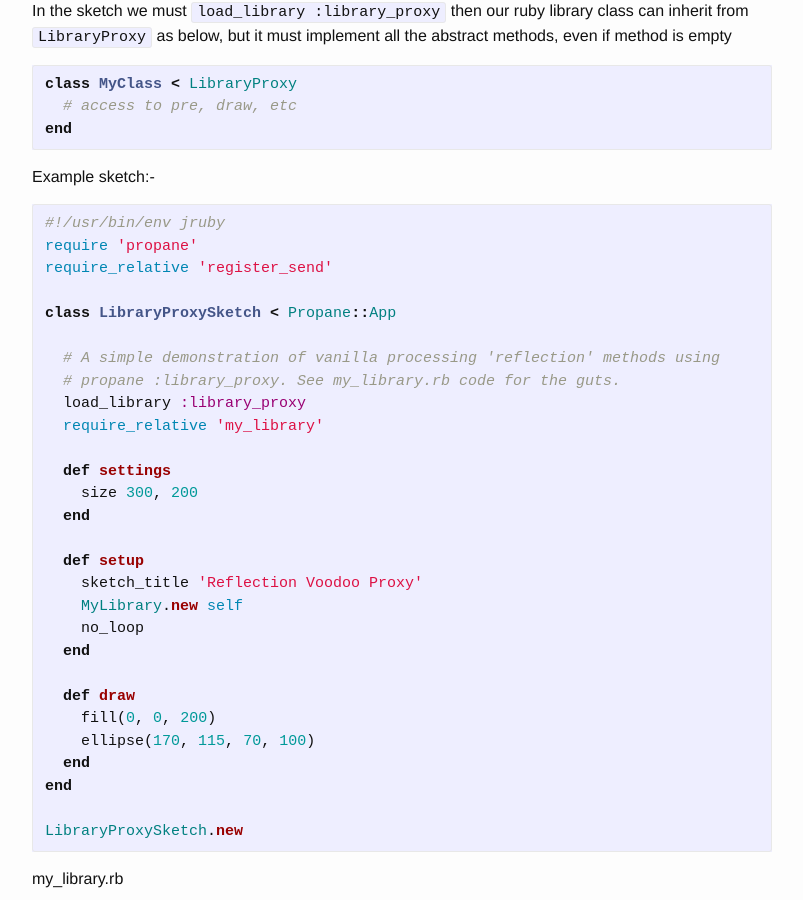
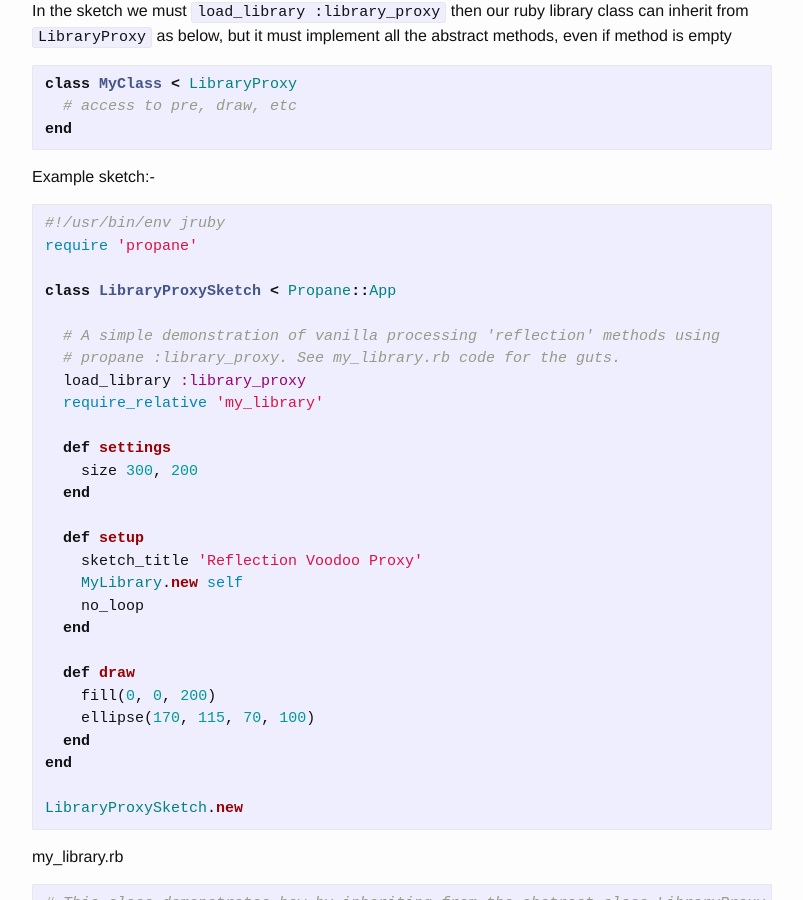
Before and after one commit to ruby-processing/propane, a Jekyll site: the page built from _classes/library_proxy.md, in a window 1280 px wide and 900 px high, scrolled down 354 px. Shown: the whole window, without its empty margins (238-1041 px from the left). Built offline with Jekyll 4.4.1, drawn with Linux system fonts in a browser that asks for light colours.

Commit message:
remove misleadling library_send

````diff
--- a/_classes/library_proxy.md
+++ b/_classes/library_proxy.md
@@ -17,7 +17,6 @@ Example sketch:-
 ```ruby
 #!/usr/bin/env jruby
 require 'propane'
-require_relative 'register_send'
 
 class LibraryProxySketch < Propane::App
 
````
